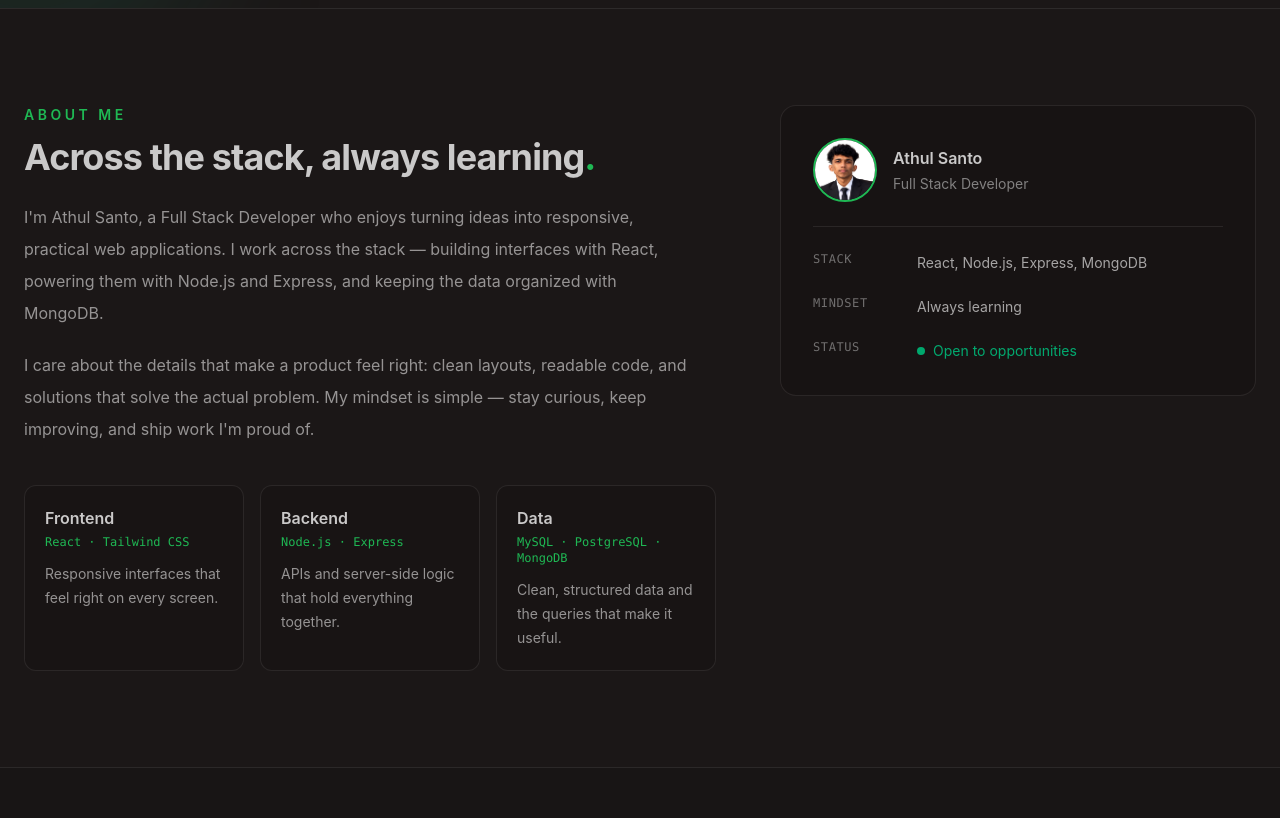
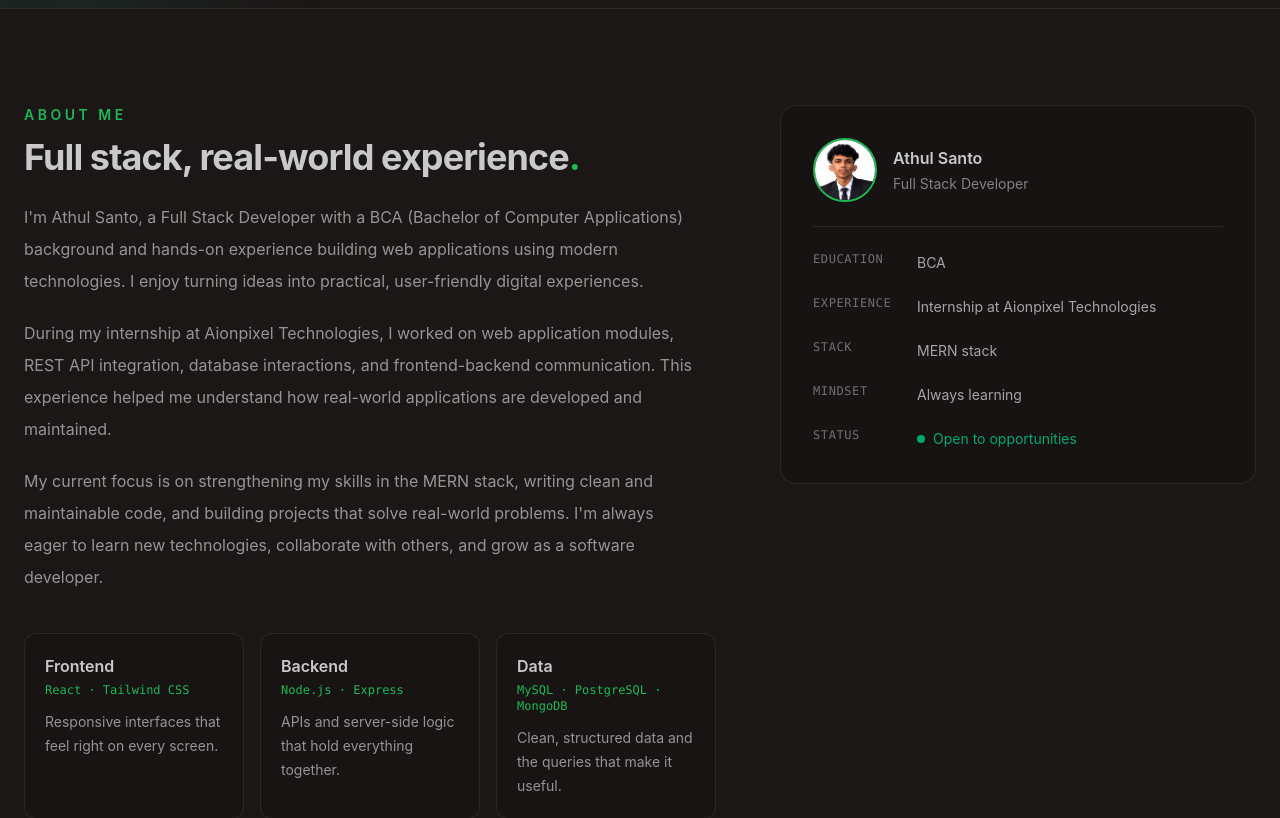
Before and after one commit to Athul-santo/Portfolio, a React (Vite) app in the folder fronetend/: page / in a window 1280 px wide. Shown: the part 780-1598 px from the top of the page. Built offline with nearby package versions, Linux system fonts and the light colour scheme.

Commit message:
feat: add BCA and internship experience to about

```diff
--- a/fronetend/src/components/About.jsx
+++ b/fronetend/src/components/About.jsx
@@ -19,7 +19,9 @@ const focusAreas = [
 ]
 
 const facts = [
-  { label: 'stack', value: 'React, Node.js, Express, MongoDB' },
+  { label: 'education', value: 'BCA' },
+  { label: 'experience', value: 'Internship at Aionpixel Technologies' },
+  { label: 'stack', value: 'MERN stack' },
   { label: 'mindset', value: 'Always learning' },
 ]
 
@@ -38,24 +40,33 @@ function About() {
             </p>
 
             <h2 className="text-3xl font-bold tracking-tight sm:text-4xl">
-              Across the stack, always learning
+              Full stack, real-world experience
               <span className="text-primary">.</span>
             </h2>
 
             <div className="mt-6 max-w-2xl space-y-5 text-base leading-8 text-base-content/70">
               <p>
-                I&apos;m Athul Santo, a Full Stack Developer who enjoys turning
-                ideas into responsive, practical web applications. I work
-                across the stack — building interfaces with React, powering
-                them with Node.js and Express, and keeping the data organized
-                with MongoDB.
+                I&apos;m Athul Santo, a Full Stack Developer with a BCA
+                (Bachelor of Computer Applications) background and hands-on
+                experience building web applications using modern technologies.
+                I enjoy turning ideas into practical, user-friendly digital
+                experiences.
               </p>
 
               <p>
-                I care about the details that make a product feel right: clean
-                layouts, readable code, and solutions that solve the actual
-                problem. My mindset is simple — stay curious, keep improving,
-                and ship work I&apos;m proud of.
+                During my internship at Aionpixel Technologies, I worked on web
+                application modules, REST API integration, database
+                interactions, and frontend-backend communication. This
+                experience helped me understand how real-world applications are
+                developed and maintained.
+              </p>
+
+              <p>
+                My current focus is on strengthening my skills in the MERN
+                stack, writing clean and maintainable code, and building
+                projects that solve real-world problems. I&apos;m always eager
+                to learn new technologies, collaborate with others, and grow as
+                a software developer.
               </p>
             </div>
 
```
